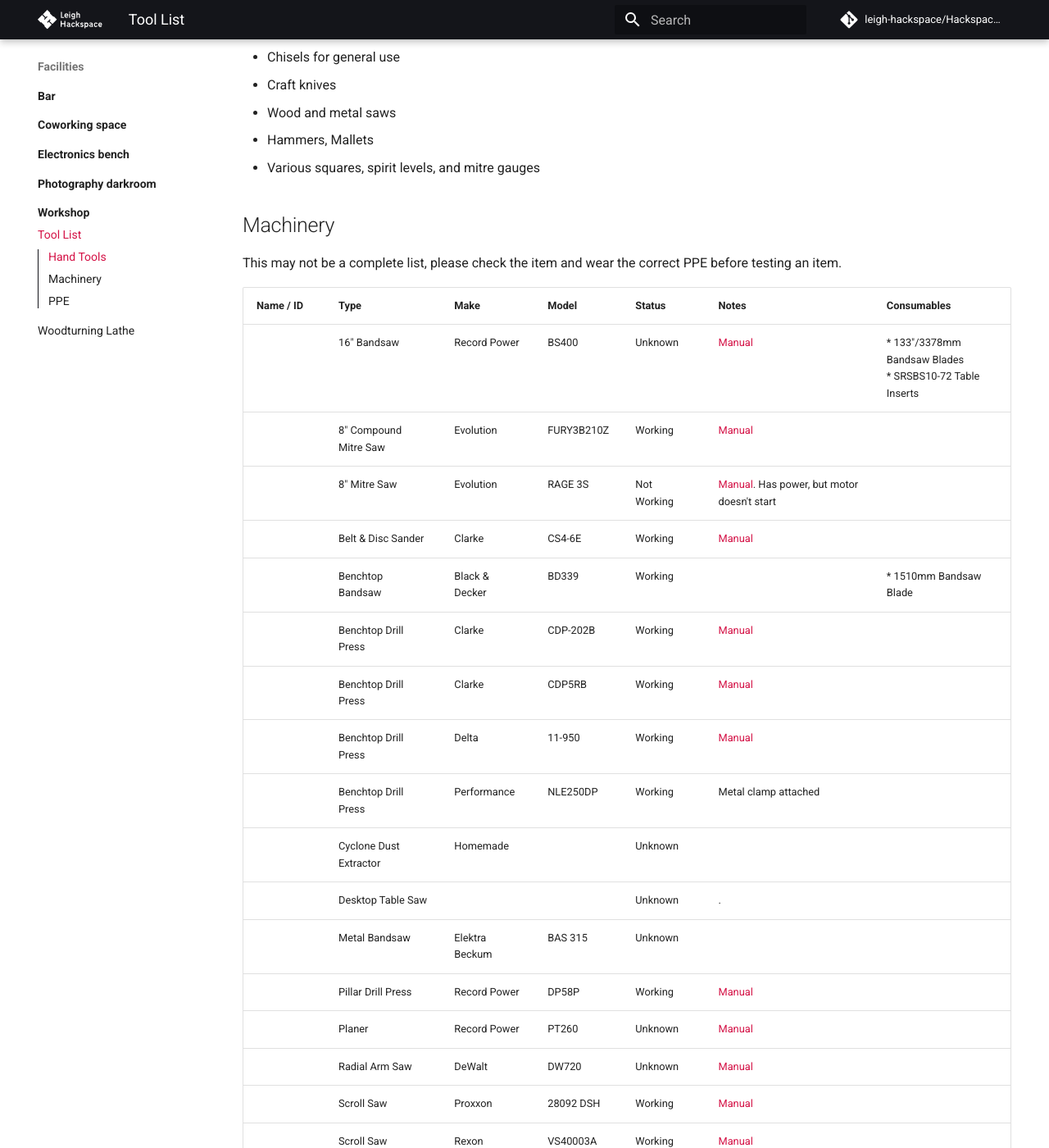
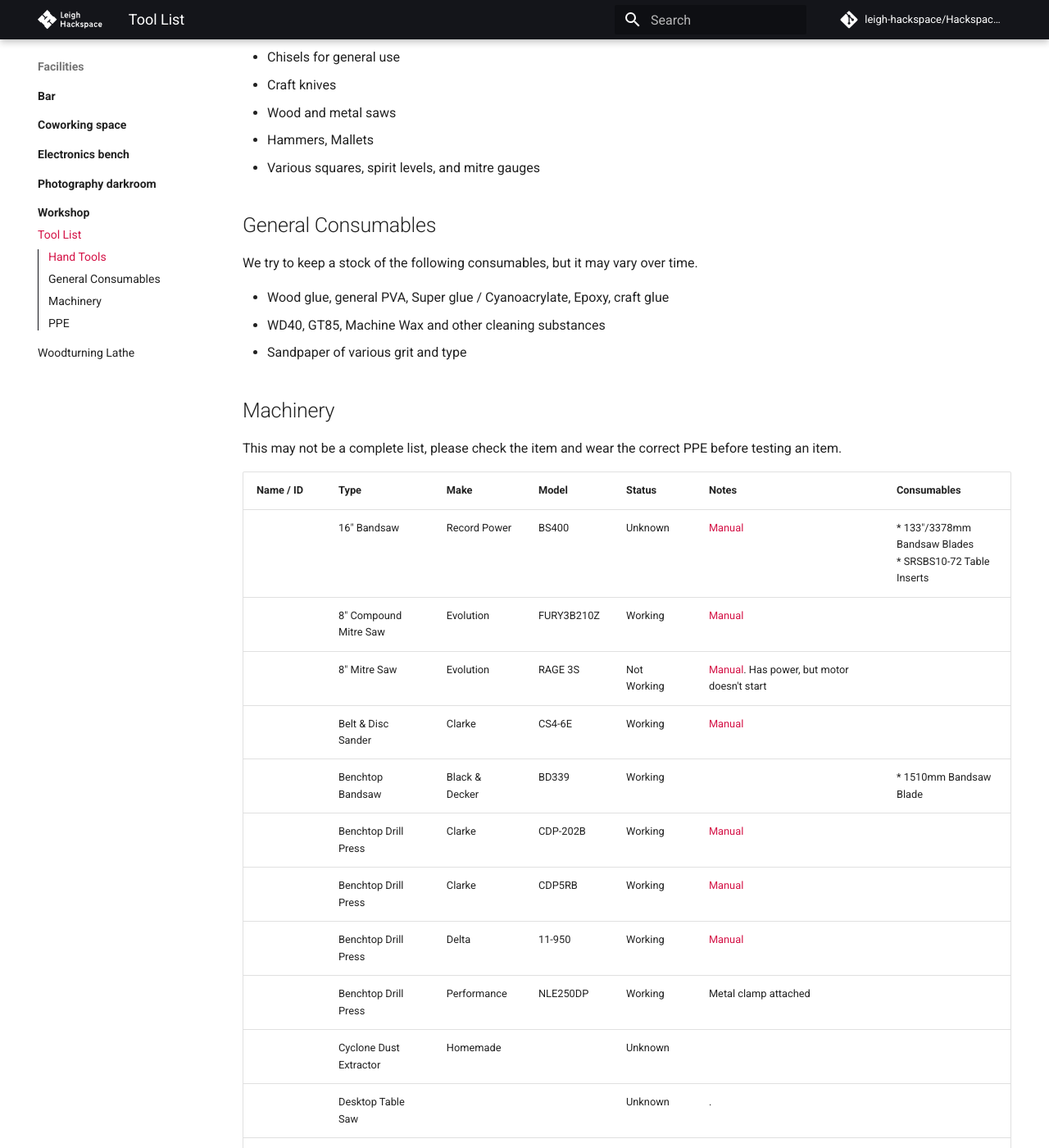
Before and after one commit to leigh-hackspace/HackspaceWiki, an MkDocs documentation site: the page built from docs/facilities/workshop/tool_list.md, in a window 1280 px wide and 1400 px high, scrolled down 386 px. Shown: the whole window at 82% size. Built offline with MkDocs 1.6.1 and Material for MkDocs 9.7.7, drawn with Linux system fonts in a browser that asks for light colours; comment, search, counter and statistics services are not loaded; the version menu is left out; some of the changed text lies outside the part shown.

```diff
--- a/docs/facilities/workshop/tool_list.md
+++ b/docs/facilities/workshop/tool_list.md
@@ -10,6 +10,14 @@ This is a list of tools available in the workshop, it may not be a exhaustive or
 * Wood and metal saws
 * Hammers, Mallets
 * Various squares, spirit levels, and mitre gauges
+
+## General Consumables
+
+We try to keep a stock of the following consumables, but it may vary over time.
+
+* Wood glue, general PVA, Super glue / Cyanoacrylate, Epoxy, craft glue
+* WD40, GT85, Machine Wax and other cleaning substances
+* Sandpaper of various grit and type
 
 ## Machinery
 
```
Also changed, not shown: other parts of docs/facilities/workshop/tool_list.md (+2 -2 lines), 1 other file.
